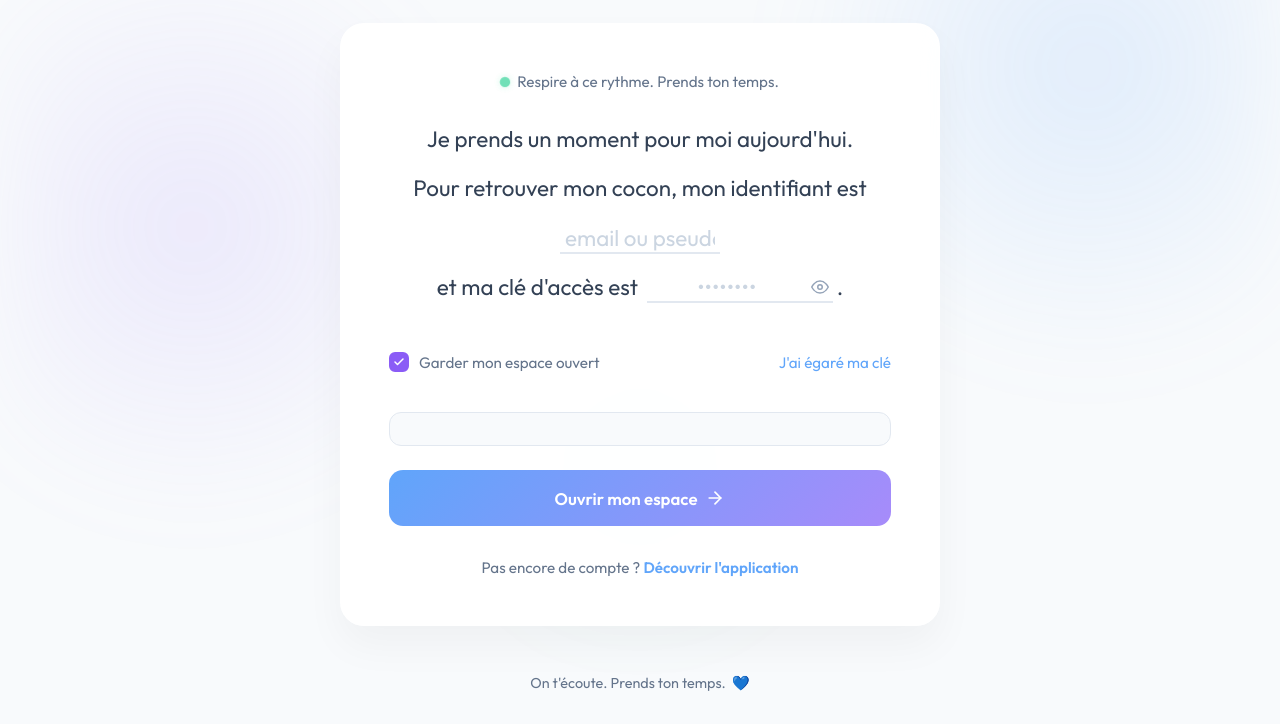
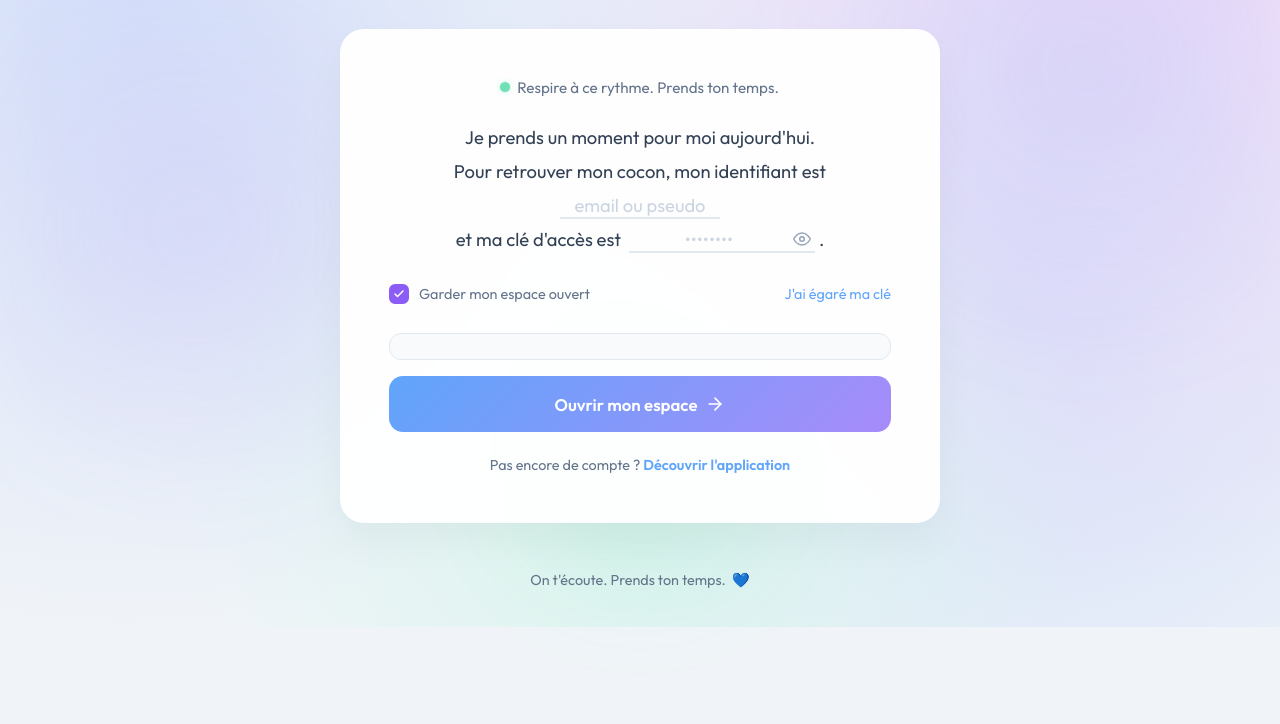
Before and after one commit to HOUDAED/forum-zukuk, a plain HTML site: page frontend/html/login.html in a window 1280 px wide. Shown: the part 173-897 px from the top of the page. After the commit the page ends 800 px from the top, so only its background shows below. Drawn offline with Linux system fonts and the light colour scheme.

Commit message:
merge des css concernant index login et register

```diff
--- a/frontend/css/auth.css
+++ b/frontend/css/auth.css
@@ -18,19 +18,22 @@
 
 body {
     font-family: 'Outfit', sans-serif;
-    background-color: var(--bg-page);
+    background-color: #f0f4f8;
     color: var(--text-dark);
     min-height: 100vh;
     display: flex;
     flex-direction: column;
     align-items: center;
-    justify-content: center; /* Par défaut, centré pour l'authentification */
+    justify-content: center;
     overflow-x: hidden;
     position: relative;
-    padding: 2rem 0;
+    background-image:
+        radial-gradient(circle at 10% 20%, #d4dff9 0%, transparent 50%),
+        radial-gradient(circle at 90% 10%, #f0d9f9 0%, transparent 50%),
+        radial-gradient(circle at 50% 80%, #d9f5ed 0%, transparent 50%),
+        radial-gradient(circle at 80% 60%, #d4dff9 0%, transparent 50%);
 }
 
-/* NOUVEAU : La règle spéciale pour le profil ! */
 body.profile-page {
     justify-content: flex-start; /* Force la page à commencer en haut */
     padding-top: 3rem; /* Ajoute un peu d'espace au-dessus de la bannière */
@@ -161,12 +164,12 @@ body.profile-page {
 }
 
 .sentence {
-    font-size: 1.4rem;
-    line-height: 2.2;
+    font-size: 1.15rem;
+    line-height: 1.85;
     font-weight: 400;
     text-align: center;
     color: #334155;
-    margin-bottom: 2.5rem;
+    margin-bottom: 1.7rem;
 }
 
 /* ── Champs inline ─────────────────────────────────────────── */
@@ -176,11 +179,11 @@ body.profile-page {
     border-bottom: 2px solid var(--border-color);
     color: var(--primary);
     font-family: inherit;
-    font-size: 1.4rem;
+    font-size: 1.15rem;
     font-weight: 600;
     text-align: center;
     outline: none;
-    width: 160px;
+    width: 150px;
     padding: 0 5px;
     margin: 0 4px;
     transition: border-color 0.3s ease, width 0.2s ease;
@@ -234,7 +237,6 @@ body.profile-page {
     height: 18px;
 }
 
-/* ── Toggle mot de passe — page profil (modern) ────────────── */
 .modern-input-wrapper {
     position: relative;
     width: 100%;
@@ -268,19 +270,18 @@ body.profile-page {
     height: 18px;
 }
 
-/* ── Info box ───────────────────────────────────────────────── */
 .info-box {
     background: #f8fafc;
     border: 1px solid var(--border-color);
     border-radius: 12px;
-    padding: 1rem;
-    font-size: 0.85rem;
+    padding: 0.8rem;
+    font-size: 0.8rem;
     color: var(--text-gray);
     display: flex;
     align-items: center;
     gap: 10px;
     width: 100%;
-    margin-bottom: 1.5rem;
+    margin-bottom: 1rem;
 }
 
 .login-options {
@@ -288,8 +289,8 @@ body.profile-page {
     justify-content: space-between;
     align-items: center;
     width: 100%;
-    margin-bottom: 2.5rem;
-    font-size: 0.95rem;
+    margin-bottom: 1.8rem;
+    font-size: 0.9rem;
     color: var(--text-gray);
 }
 
@@ -311,7 +312,9 @@ body.profile-page {
     user-select: none;
 }
 
-.checkbox-label input { display: none; }
+.checkbox-label input {
+    display: none;
+}
 
 .custom-checkbox {
     width: 20px;
@@ -372,8 +375,8 @@ body.profile-page {
 }
 
 .switch-link {
-    margin-top: 2rem;
-    font-size: 0.95rem;
+    margin-top: 1.5rem;
+    font-size: 0.9rem;
     color: var(--text-gray);
 }
 
--- a/frontend/css/style.css
+++ b/frontend/css/style.css
@@ -19,12 +19,12 @@ body {
     font-family: var(--font-main);
     color: var(--text-dark);
     min-height: 100vh;
-    background-color: #f8fafc;
+    background-color: #f0f4f8;
     background-image:
-        radial-gradient(circle at 10% 20%, #e0e7ff 0%, transparent 50%),
-        radial-gradient(circle at 90% 10%, #fae8ff 0%, transparent 50%),
-        radial-gradient(circle at 50% 80%, #ecfdf5 0%, transparent 50%),
-        radial-gradient(circle at 80% 60%, #e0e7ff 0%, transparent 50%);
+        radial-gradient(circle at 10% 20%, #d4dff9 0%, transparent 50%),
+        radial-gradient(circle at 90% 10%, #f0d9f9 0%, transparent 50%),
+        radial-gradient(circle at 50% 80%, #d9f5ed 0%, transparent 50%),
+        radial-gradient(circle at 80% 60%, #d4dff9 0%, transparent 50%);
     display: flex;
     flex-direction: column;
     overflow-x: hidden;
@@ -71,12 +71,13 @@ header {
     color: var(--text-dark);
     cursor: pointer;
     box-shadow: 0 4px 6px rgba(0,0,0,0.02);
-    transition: all 0.2s ease;
+    transition: all 0.3s ease;
 }
 
 .btn-login:hover {
     background: white;
-    box-shadow: 0 6px 12px rgba(0,0,0,0.05);
+    transform: scale(1.08);
+    box-shadow: 0 6px 12px rgba(0,0,0,0.05), 0 0 25px rgba(167, 139, 250, 0.7);
 }
 
 /* Main Content */
@@ -104,6 +105,12 @@ main {
     gap: 0.5rem;
     margin-bottom: 2rem;
     box-shadow: 0 4px 10px rgba(0,0,0,0.02);
+    transition: transform 0.3s ease, box-shadow 0.3s ease;
+}
+
+.pill-badge:hover {
+    transform: scale(1.05);
+    box-shadow: 0 4px 10px rgba(0,0,0,0.02), 0 0 20px rgba(52, 211, 153, 0.5);
 }
 
 .pill-badge span.sparkle { color: #34d399; }
@@ -138,6 +145,12 @@ h1 {
     background: linear-gradient(90deg, #a78bfa, #34d399);
     border-radius: 4px;
     z-index: -1;
+    opacity: 0;
+    transition: opacity 0.3s ease;
+}
+
+.text-underline-gradient:hover::after {
+    opacity: 1;
 }
 
 .hero-subtitle {
@@ -190,6 +203,12 @@ h1 {
     text-align: left;
     box-shadow: var(--shadow-soft);
     position: relative;
+    transition: transform 0.3s ease, box-shadow 0.3s ease;
+}
+
+.card:hover {
+    transform: scale(1.05);
+    box-shadow: var(--shadow-soft), 0 0 30px rgba(129, 140, 248, 0.6);
 }
 
 .icon-box {
@@ -244,6 +263,12 @@ h1 {
     padding: 2rem 3rem;
     margin-top: 4rem;
     box-shadow: var(--shadow-soft);
+    transition: transform 0.3s ease, box-shadow 0.3s ease;
+}
+
+.activities-box:hover {
+    transform: scale(1.02);
+    box-shadow: var(--shadow-soft), 0 0 30px rgba(96, 165, 250, 0.5);
 }
 
 .activities-box p {
@@ -287,6 +312,3 @@ footer {
     .features { flex-direction: column; align-items: center; }
     .activities-box { padding: 1.5rem; margin-top: 3rem; }
 }
-[hidden] {
-    display: none !important;
-}
```
